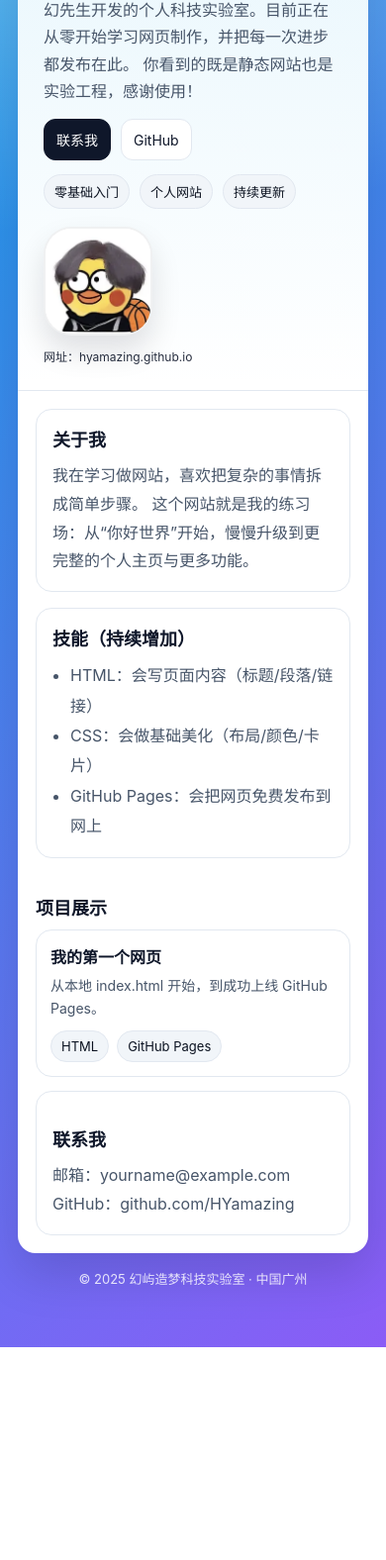
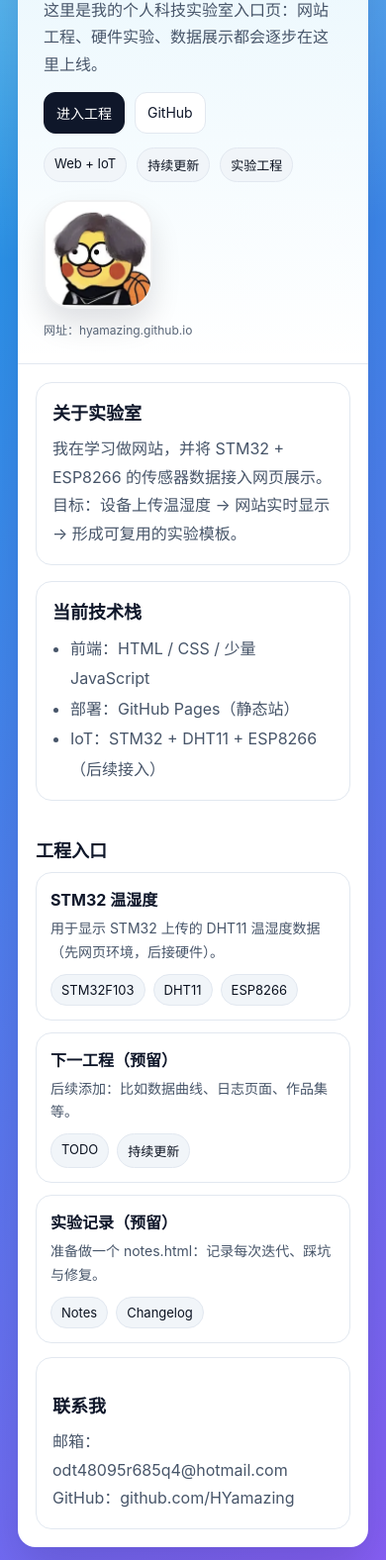
Before and after one commit to HYamazing/HYamazing.github.io, a plain HTML site: page index.html in a window 390 px wide. Shown: the part 290-1866 px from the top of the page at 99% size. Before the commit the page ends 1651 px from the top, so only its background shows below. Drawn offline with Linux system fonts and the light colour scheme.

Commit message:
Add files via upload

```diff
--- a/index.html
+++ b/index.html
@@ -2,306 +2,111 @@
 <html lang="zh-CN">
 <head>
   <meta charset="UTF-8" />
-  <!-- 让手机端按设备宽度显示（自适应的关键） -->
   <meta name="viewport" content="width=device-width, initial-scale=1.0" />
   <title>幻屿造梦｜个人科技实验室</title>
 
   <style>
-    /* =========================
-       1) 全局主题变量（改配色最方便）
-       ========================= */
     :root{
-      --bg1:#0ea5e9;     /* 背景渐变色1 */
-      --bg2:#8b5cf6;     /* 背景渐变色2 */
-      --card:#ffffff;    /* 卡片背景 */
-      --text:#0f172a;    /* 主文字颜色 */
-      --muted:#475569;   /* 次要文字颜色 */
-      --line:#e2e8f0;    /* 边框/分割线颜色 */
+      --bg1:#0ea5e9; --bg2:#8b5cf6;
+      --card:#ffffff; --text:#0f172a; --muted:#475569; --line:#e2e8f0;
       --shadow: 0 20px 50px rgba(2, 6, 23, .15);
       --radius:18px;
     }
-
-    *{ box-sizing:border-box; }
-
+    *{box-sizing:border-box;}
+    html{ scroll-behavior: smooth; }
     body{
       margin:0;
       font-family: -apple-system, BlinkMacSystemFont, "Segoe UI", "Microsoft YaHei", Arial, sans-serif;
       color:var(--text);
-
-      /* 背景：上面一层光晕 + 底部渐变 */
       background:
         radial-gradient(1200px 600px at 10% 10%, rgba(255,255,255,.35), transparent 60%),
         linear-gradient(135deg, var(--bg1), var(--bg2));
       min-height:100vh;
     }
+    a{color:inherit; text-decoration:none;}
+    .wrap{max-width: 980px; margin:0 auto; padding:18px 18px 60px;}
 
-    /* 平滑滚动：点击“关于/技能”等锚点时，滑过去而不是瞬间跳 */
-    html{ scroll-behavior: smooth; }
-
-    a{ color:inherit; text-decoration:none; }
-
-    .wrap{
-      max-width: 980px;
-      margin: 0 auto;
-      padding: 18px 18px 60px; /* 顶部稍微留一点空间，给吸顶导航呼吸 */
-    }
-
-    /* =========================
-       2) 顶部导航（吸顶 + 磨砂）
-       ========================= */
+    /* 顶部吸顶导航 */
     .topbar{
-      position: sticky;     /* 吸顶的关键 */
-      top: 12px;            /* 距离顶部 12px */
-      z-index: 50;
-
-      display:flex;
-      justify-content:space-between;
-      align-items:center;
-      gap:12px;
-
-      padding: 10px 12px;
-      border-radius: 16px;
-
-      /* 磨砂效果：半透明背景 + 模糊 */
+      position: sticky; top: 12px; z-index: 50;
+      display:flex; justify-content:space-between; align-items:center; gap:12px;
+      padding: 10px 12px; border-radius: 16px;
       background: rgba(255,255,255,.18);
-      backdrop-filter: blur(12px);
-      -webkit-backdrop-filter: blur(12px);
-
+      backdrop-filter: blur(12px); -webkit-backdrop-filter: blur(12px);
       border: 1px solid rgba(255,255,255,.22);
       box-shadow: 0 10px 25px rgba(0,0,0,.08);
-
       color: rgba(255,255,255,.95);
       margin-bottom: 14px;
     }
+    .brand{display:flex; align-items:center; gap:10px; font-weight:700;}
+    .brand-badge{width:34px; height:34px; border-radius:10px; background: rgba(255,255,255,.20); display:grid; place-items:center;}
+    .nav{display:flex; gap:10px; flex-wrap:wrap; font-size:14px;}
+    .nav a{padding:8px 10px; border-radius:999px; background: rgba(255,255,255,.16);}
+    .nav a:hover{background: rgba(255,255,255,.24);}
+    .top-meta{display:flex; flex-direction:column; gap:2px; text-align:right; font-size:12px; line-height:1.35; opacity:.95;}
+    @media (max-width: 820px){ .top-meta{display:none;} }
 
-    .brand{
-      display:flex;
-      align-items:center;
-      gap:10px;
-      font-weight:700;
-      letter-spacing:.3px;
-      white-space:nowrap;
-    }
-
-    .brand-badge{
-      width:34px; height:34px; border-radius:10px;
-      background: rgba(255,255,255,.20);
-      display:grid; place-items:center;
-    }
-
-    /* 顶部时间信息（日期/登录时间） */
-    .top-meta{
-      display:flex;
-      flex-direction:column;
-      gap:2px;
-      text-align:right;
-      font-size:12px;
-      opacity:.95;
-      line-height:1.35;
-    }
-    @media (max-width: 820px){
-      .top-meta{ display:none; } /* 手机上先隐藏时间信息，避免顶栏太挤（想显示也可以取消） */
-    }
-
-    .nav{
-      display:flex;
-      gap:10px;
-      flex-wrap:wrap;
-      font-size:14px;
-      opacity:.98;
-    }
-    .nav a{
-      padding:8px 10px;
-      border-radius: 999px;
-      background: rgba(255,255,255,.16);
-    }
-    .nav a:hover{ background: rgba(255,255,255,.24); }
-
-    /* =========================
-       3) 主卡片与各模块
-       ========================= */
-    .card{
-      background: var(--card);
-      border-radius: var(--radius);
-      box-shadow: var(--shadow);
-      overflow:hidden;
-    }
-
+    .card{background: var(--card); border-radius: var(--radius); box-shadow: var(--shadow); overflow:hidden;}
     .hero{
-      display:grid;
-      grid-template-columns: 1.2fr .8fr;
-      gap: 18px;
-      padding: 26px;
-      border-bottom: 1px solid var(--line);
+      display:grid; grid-template-columns: 1.2fr .8fr; gap:18px;
+      padding:26px; border-bottom:1px solid var(--line);
       background: linear-gradient(180deg, rgba(14,165,233,.10), transparent);
     }
-    @media (max-width: 820px){
-      .hero{ grid-template-columns: 1fr; }
-    }
-
-    .hero-left h1{
-      margin: 0 0 8px;
-      font-size: 34px;
-      line-height: 1.15;
-    }
-
-    /* 把“幻屿造梦”做成渐变文字（更有品牌感） */
+    @media (max-width: 820px){ .hero{grid-template-columns:1fr;} }
+    .hero-left h1{margin:0 0 8px; font-size:34px; line-height:1.15;}
     .hero-left h1 strong{
       background: linear-gradient(90deg, #0ea5e9, #8b5cf6);
-      -webkit-background-clip: text;
-      background-clip: text;
-      color: transparent;
+      -webkit-background-clip:text; background-clip:text; color:transparent;
     }
+    .tagline{margin:0 0 14px; color:var(--muted); font-size:16px; line-height:1.7;}
+    .btns{display:flex; gap:10px; flex-wrap:wrap;}
+    .btn{
+      display:inline-flex; align-items:center; gap:8px;
+      padding:10px 12px; border-radius:12px;
+      border:1px solid #e2e8f0; background:#fff; font-size:14px;
+    }
+    .btn:hover{background:#f8fafc;}
+    .btn.primary{background:#0f172a; color:#fff; border-color:#0f172a;}
+    .btn.primary:hover{background:#111c33;}
+    .pill-row{display:flex; flex-wrap:wrap; gap:10px; margin:14px 0 0;}
+    .pill{font-size:13px; background:#f1f5f9; border:1px solid #e2e8f0; border-radius:999px; padding:7px 10px; color:#0b1220;}
 
-    .tagline{
-      margin: 0 0 14px;
-      color: var(--muted);
-      font-size: 16px;
-      line-height: 1.7;
-    }
+    .hero-right{display:flex; flex-direction:column; gap:12px; align-items:flex-end; justify-content:space-between;}
+    @media (max-width: 820px){ .hero-right{align-items:flex-start;} }
+    .avatar{width:110px; height:110px; border-radius:28px; object-fit:cover; box-shadow:0 16px 30px rgba(2,6,23,.12); background:#fff; border:2px solid rgba(15,23,42,.06);}
+    .tiny{font-size:12px; opacity:.9; color:var(--muted);}
 
-    .pill-row{ display:flex; flex-wrap:wrap; gap:10px; margin: 14px 0 0; }
-    .pill{
-      font-size:13px;
-      color: #0b1220;
-      background: #f1f5f9;
-      border: 1px solid #e2e8f0;
-      border-radius:999px;
-      padding: 7px 10px;
-    }
+    .grid{display:grid; grid-template-columns:1fr 1fr; gap:16px; padding:18px;}
+    @media (max-width: 820px){ .grid{grid-template-columns:1fr;} }
+    .section{border:1px solid var(--line); border-radius:16px; padding:16px; background:#fff;}
+    .section h2{margin:0 0 10px; font-size:18px;}
+    .section p{margin:0; color:var(--muted); line-height:1.8;}
+    .list{margin:10px 0 0; padding-left:18px; color:var(--muted); line-height:1.9;}
 
-    .hero-right{
-      display:flex;
-      flex-direction:column;
-      gap:12px;
-      align-items:flex-end;
-      justify-content:space-between;
-    }
-    @media (max-width: 820px){
-      .hero-right{ align-items:flex-start; }
-    }
+    .projects{padding:0 18px 18px;}
+    .projects h2{margin:18px 0 10px; font-size:18px;}
+    .cards{display:grid; grid-template-columns:repeat(3, 1fr); gap:12px;}
+    @media (max-width: 980px){ .cards{grid-template-columns:1fr 1fr;} }
+    @media (max-width: 560px){ .cards{grid-template-columns:1fr;} }
 
-    .avatar{
-      width: 110px; height: 110px;
-      border-radius: 28px;
-      object-fit: cover;
-      border: 2px solid rgba(15,23,42,.06);
-      box-shadow: 0 16px 30px rgba(2,6,23,.12);
-      background:#fff;
-    }
-
-    .btns{ display:flex; gap:10px; flex-wrap:wrap; }
-    .btn{
-      display:inline-flex;
-      align-items:center;
-      gap:8px;
-      padding:10px 12px;
-      border-radius: 12px;
-      border: 1px solid #e2e8f0;
-      background: #ffffff;
-      color: #0f172a;
-      font-size: 14px;
-    }
-    .btn:hover{ background:#f8fafc; }
-    .btn.primary{
-      background: #0f172a;
-      color: #fff;
-      border-color: #0f172a;
-    }
-    .btn.primary:hover{ background:#111c33; }
-
-    .grid{
-      display:grid;
-      grid-template-columns: 1fr 1fr;
-      gap: 16px;
-      padding: 18px;
-    }
-    @media (max-width: 820px){
-      .grid{ grid-template-columns: 1fr; }
-    }
-
-    .section{
-      border: 1px solid var(--line);
-      border-radius: 16px;
-      padding: 16px;
-      background: #ffffff;
-    }
-    .section h2{
-      margin: 0 0 10px;
-      font-size: 18px;
-    }
-    .section p{ margin: 0; color: var(--muted); line-height:1.8; }
-    .list{
-      margin: 10px 0 0;
-      padding: 0 0 0 18px;
-      color: var(--muted);
-      line-height: 1.9;
-    }
-
-    .projects{ padding: 0 18px 18px; }
-    .projects h2{ margin: 18px 0 10px; font-size: 18px; }
-
-    .cards{
-      display:grid;
-      grid-template-columns: repeat(3, 1fr);
-      gap: 12px;
-    }
-    @media (max-width: 980px){
-      .cards{ grid-template-columns: 1fr 1fr; }
-    }
-    @media (max-width: 560px){
-      .cards{ grid-template-columns: 1fr; }
-    }
-
-    /* 让项目卡整块可点击：把 <a class="proj-link"> 当成卡片容器 */
-    .proj-link{
-    display:block;
-    color:inherit;
-    }
-    .proj-link:focus{ outline: 2px solid rgba(14,165,233,.35); outline-offset: 2px; }
-
+    /* 项目卡：做成整块可点 */
+    .proj-link{display:block; color:inherit;}
     .proj{
-      border: 1px solid var(--line);
-      border-radius: 16px;
-      padding: 14px;
-      background: #fff;
+      border:1px solid var(--line); border-radius:16px; padding:14px; background:#fff;
       transition: transform .12s ease, box-shadow .12s ease;
     }
-    .proj:hover{
-      transform: translateY(-2px);
-      box-shadow: 0 14px 35px rgba(2,6,23,.10);
-    }
-    .proj .title{ font-weight: 700; margin: 0 0 6px; }
-    .proj .desc{
-      margin: 0 0 10px;
-      color: var(--muted);
-      line-height: 1.7;
-      font-size: 14px;
-    }
-    .proj .meta{ display:flex; gap:8px; flex-wrap:wrap; }
+    .proj:hover{transform: translateY(-2px); box-shadow:0 14px 35px rgba(2,6,23,.10);}
+    .title{font-weight:700; margin:0 0 6px;}
+    .desc{margin:0 0 10px; color:var(--muted); line-height:1.7; font-size:14px;}
+    .meta{display:flex; gap:8px; flex-wrap:wrap;}
 
-    .footer{
-      text-align:center;
-      color: rgba(255,255,255,.88);
-      font-size: 13px;
-      margin-top: 16px;
-      opacity:.95;
-    }
-    .tiny{ font-size:12px; opacity:.9; }
-
-    /* =========================
-       4) 锚点偏移：防止吸顶导航挡住标题
-       说明：页面滚到 #about 时，往下让一点空间
-       ========================= */
-    section{ scroll-margin-top: 90px; }
-    .projects{ scroll-margin-top: 90px; }
+    section{scroll-margin-top: 90px;}
+    .footer{text-align:center; color: rgba(255,255,255,.88); font-size:13px; margin-top:16px; opacity:.95;}
   </style>
 </head>
 
 <body>
   <div class="wrap">
-
-    <!-- 顶部：品牌 + 导航 + 日期/登录信息 -->
     <div class="topbar">
       <div class="brand">
         <div class="brand-badge">✨</div>
@@ -311,15 +116,15 @@
       <div class="nav">
         <a href="#about">关于</a>
         <a href="#skills">技能</a>
-        <a href="#projects">项目</a>
+        <a href="#projects">工程</a>
         <a href="#contact">联系</a>
       </div>
 
-      <!-- 顶部时间信息（电脑端显示；手机端默认隐藏，见 CSS @media） -->
+      <!-- 顶部状态信息（电脑端显示） -->
       <div class="top-meta">
         <div>日期：<span id="today">-</span></div>
-        <div>本次登录：<span id="loginTime">-</span></div>
-        <div>首次登录：<span id="firstTime">-</span></div>
+        <div>本次访问：<span id="loginTime">-</span></div>
+        <div>首次访问：<span id="firstTime">-</span></div>
       </div>
     </div>
 
@@ -327,69 +132,93 @@
       <div class="hero">
         <div class="hero-left">
           <h1>你好，欢迎来到 <strong>幻屿造梦</strong> 科技实验室 👋</h1>
-
           <p class="tagline">
-            幻先生开发的个人科技实验室。目前正在从零开始学习网页制作，并把每一次进步都发布在此。
-            你看到的既是静态网站也是实验工程，感谢使用！
+            这里是我的个人科技实验室入口页：网站工程、硬件实验、数据展示都会逐步在这里上线。
           </p>
 
           <div class="btns">
-            <a class="btn primary" href="#contact">联系我</a>
+            <a class="btn primary" href="#projects">进入工程</a>
             <a class="btn" href="https://github.com/HYamazing" target="_blank" rel="noopener">GitHub</a>
           </div>
 
           <div class="pill-row">
-            <span class="pill">零基础入门</span>
-            <span class="pill">个人网站</span>
+            <span class="pill">Web + IoT</span>
             <span class="pill">持续更新</span>
+            <span class="pill">实验工程</span>
           </div>
         </div>
 
         <div class="hero-right">
-          <!-- 重要：你仓库里是 avatar.png，所以这里用 avatar.png -->
-          <img class="avatar" src="avatar.png" alt="头像" />
+          <!-- 头像：确保仓库中有 avatar.jpg（或你换成 png 就改这里） -->
+          <img class="avatar" src="avatar.jpg" alt="头像" />
           <div class="tiny">网址：hyamazing.github.io</div>
         </div>
       </div>
 
       <div class="grid">
         <section class="section" id="about">
-          <h2>关于我</h2>
+          <h2>关于实验室</h2>
           <p>
-            我在学习做网站，喜欢把复杂的事情拆成简单步骤。
-            这个网站就是我的练习场：从“你好世界”开始，慢慢升级到更完整的个人主页与更多功能。
+            我在学习做网站，并将 STM32 + ESP8266 的传感器数据接入网页展示。
+            目标：设备上传温湿度 → 网站实时显示 → 形成可复用的实验模板。
           </p>
         </section>
 
         <section class="section" id="skills">
-          <h2>技能（持续增加）</h2>
+          <h2>当前技术栈</h2>
           <ul class="list">
-            <li>HTML：会写页面内容（标题/段落/链接）</li>
-            <li>CSS：会做基础美化（布局/颜色/卡片）</li>
-            <li>GitHub Pages：会把网页免费发布到网上</li>
+            <li>前端：HTML / CSS / 少量 JavaScript</li>
+            <li>部署：GitHub Pages（静态站）</li>
+            <li>IoT：STM32 + DHT11 + ESP8266（后续接入）</li>
           </ul>
         </section>
       </div>
 
       <div class="projects" id="projects">
-        <h2>项目展示</h2>
+        <h2>工程入口</h2>
 
-        <a class="proj-link" href="projects.html#list">
-     <div class="proj">
-     <!-- 原来的内容一字不动放这里 -->
-     <div class="title">我的第一个网页</div>
-     <p class="desc">从本地 index.html 开始，到成功上线 GitHub Pages。</p>
-     <div class="meta">
-      <span class="pill">HTML</span><span class="pill">GitHub Pages</span>
-    </div>
-  </div>
-</a>
+        <div class="cards">
+          <!-- 卡1：跳转到 STM32 温湿度工程页 -->
+          <a class="proj-link" href="STM32温湿度.html">
+            <div class="proj">
+              <div class="title">STM32 温湿度</div>
+              <p class="desc">用于显示 STM32 上传的 DHT11 温湿度数据（先网页环境，后接硬件）。</p>
+              <div class="meta">
+                <span class="pill">STM32F103</span>
+                <span class="pill">DHT11</span>
+                <span class="pill">ESP8266</span>
+              </div>
+            </div>
+          </a>
+
+          <!-- 你以后可以继续加工程 -->
+          <a class="proj-link" href="#" onclick="return false;">
+            <div class="proj">
+              <div class="title">下一工程（预留）</div>
+              <p class="desc">后续添加：比如数据曲线、日志页面、作品集等。</p>
+              <div class="meta">
+                <span class="pill">TODO</span>
+                <span class="pill">持续更新</span>
+              </div>
+            </div>
+          </a>
+
+          <a class="proj-link" href="#" onclick="return false;">
+            <div class="proj">
+              <div class="title">实验记录（预留）</div>
+              <p class="desc">准备做一个 notes.html：记录每次迭代、踩坑与修复。</p>
+              <div class="meta">
+                <span class="pill">Notes</span>
+                <span class="pill">Changelog</span>
+              </div>
+            </div>
+          </a>
+        </div>
 
         <section class="section" id="contact" style="margin-top:14px;">
           <h2>联系我</h2>
           <p>
-            <!-- 这里建议改成你真实邮箱 -->
-            邮箱：<a href="mailto:yourname@example.com">yourname@example.com</a><br/>
+            邮箱：<a href="mailto:odt48095r685q4@hotmail.com">odt48095r685q4@hotmail.com</a><br/>
             GitHub：<a href="https://github.com/HYamazing" target="_blank" rel="noopener">github.com/HYamazing</a>
           </p>
         </section>
@@ -402,56 +231,29 @@
   </div>
 
   <script>
-    /* ======================================================
-       顶部日期/登录时间逻辑说明（零基础版）
-       - 当前日期：每次打开页面都会显示今天日期 + 星期
-       - 本次登录时间：就是“你这次打开页面的时间”
-       - 首次登录时间：第一次打开这个网站时记录在本设备（localStorage）里，
-                     以后再打开也会显示第一次的时间（像“本机首次访问记录”）
-       ====================================================== */
-
-    // 把日期格式化成 "YYYY-MM-DD HH:mm:ss"
-    function pad(n){ return n < 10 ? "0" + n : "" + n; }
-
+    /* 顶部日期/访问时间（本设备） */
+    function pad(n){ return n < 10 ? "0"+n : ""+n; }
     function formatDateTime(d){
-      const yyyy = d.getFullYear();
-      const mm = pad(d.getMonth() + 1);
-      const dd = pad(d.getDate());
-      const hh = pad(d.getHours());
-      const mi = pad(d.getMinutes());
-      const ss = pad(d.getSeconds());
-      return `${yyyy}-${mm}-${dd} ${hh}:${mi}:${ss}`;
+      return `${d.getFullYear()}-${pad(d.getMonth()+1)}-${pad(d.getDate())} ${pad(d.getHours())}:${pad(d.getMinutes())}:${pad(d.getSeconds())}`;
+    }
+    function formatToday(d){
+      const week = ["日","一","二","三","四","五","六"];
+      return `${d.getFullYear()}-${pad(d.getMonth()+1)}-${pad(d.getDate())}（周${week[d.getDay()]}）`;
     }
 
-    function formatToday(d){
-      const week = ["日","一","二","三","四","五","六"];
-      const yyyy = d.getFullYear();
-      const mm = pad(d.getMonth() + 1);
-      const dd = pad(d.getDate());
-      return `${yyyy}-${mm}-${dd}（周${week[d.getDay()]}）`;
-    }
-
-    // 1) 当前日期
     const now = new Date();
     document.getElementById("today").textContent = formatToday(now);
-
-    // 2) 本次登录时间（本次打开页面的时间）
     document.getElementById("loginTime").textContent = formatDateTime(now);
 
-    // 3) 首次登录时间（本设备首次访问）
-    const KEY = "hyamazing_first_visit_time";
+    const KEY = "huanyu_first_visit_time";
     const first = localStorage.getItem(KEY);
-
     if(!first){
-      // 如果没有记录，就把这次时间保存为“首次登录时间”
       localStorage.setItem(KEY, now.toISOString());
       document.getElementById("firstTime").textContent = formatDateTime(now);
     }else{
-      // 之前有记录，就把记录显示出来
       document.getElementById("firstTime").textContent = formatDateTime(new Date(first));
     }
 
-    // 4) 页脚年份自动更新
     document.getElementById("y").textContent = new Date().getFullYear();
   </script>
 </body>
```
